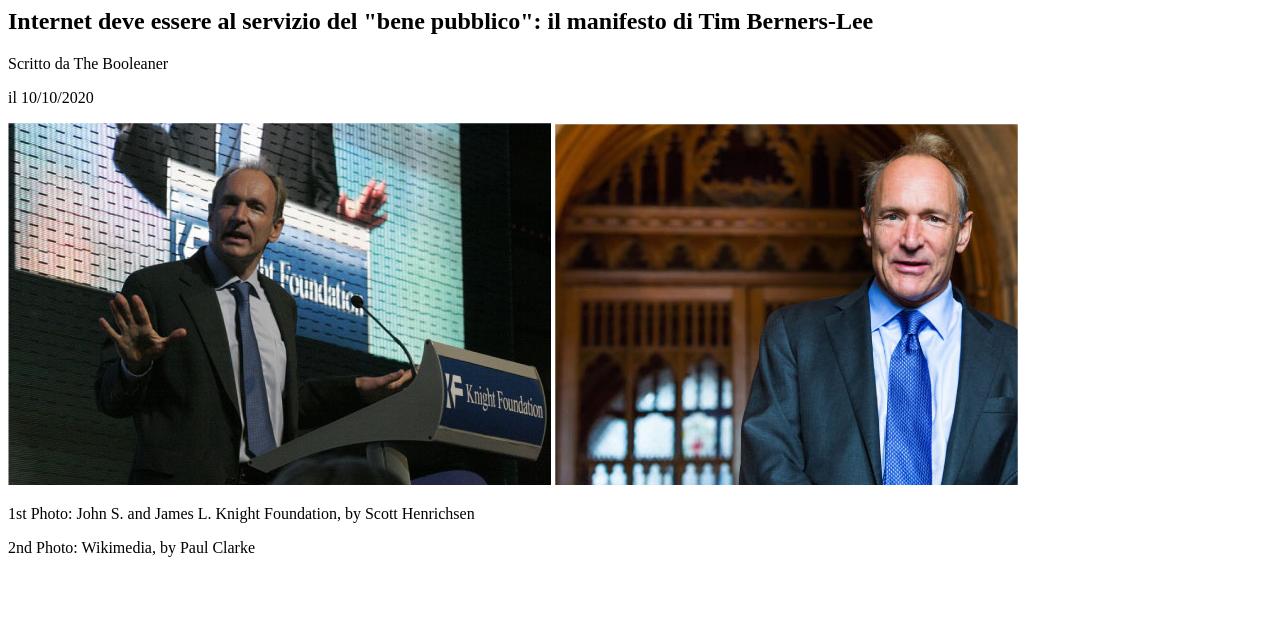
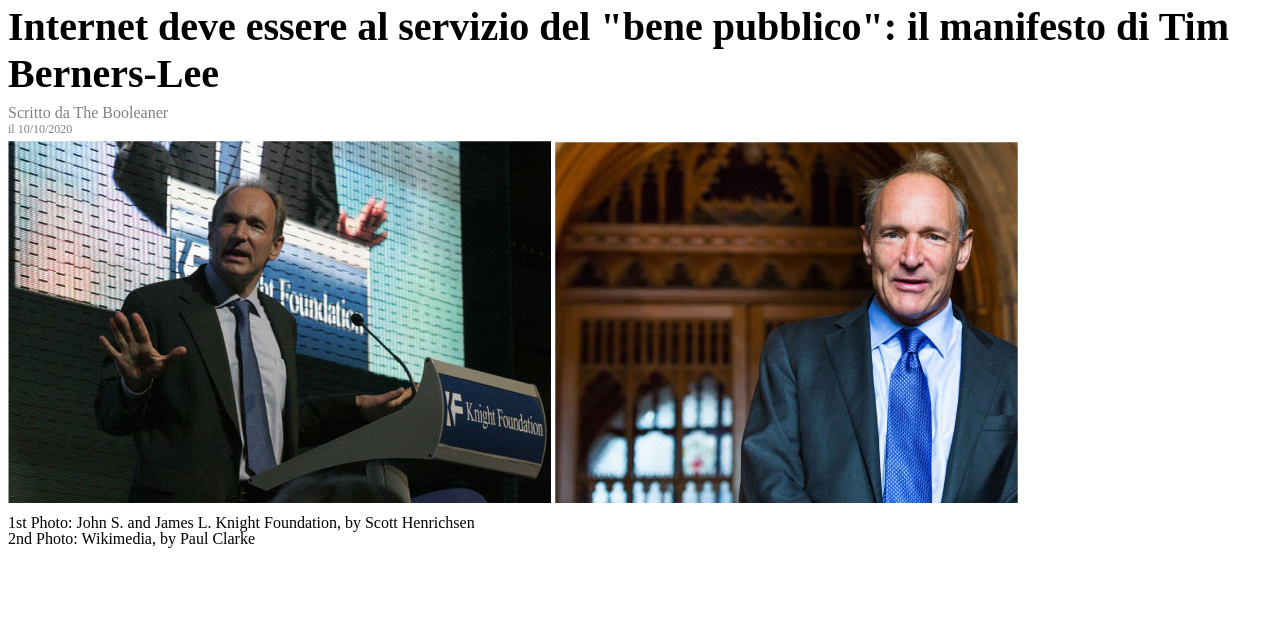
Before and after one commit to codewithFRANKGIGLI/html-css-booleaner, a plain HTML site: page index.html in a window 1280 px wide. Shown: the part 160-800 px from the top of the page. Drawn offline with Linux system fonts and the light colour scheme.

Commit message:
feat: add css file

```diff
--- a/style.css
+++ b/style.css
@@ -1,9 +1,29 @@
 header {
     background-color: #4EA0FF;
     background-image: url("/img/pattern.png");
+    background-size: 300px;
 }
 
 #logo {
     padding: 20px;
     width: 30%;
 }
+
+#writer, #date {
+    color: #808080;
+}
+
+h1, h6 {
+    font-size: 40px;
+    margin: 0;
+    padding-top: 15px;
+
+}
+
+#date {
+    font-size: 12px;
+}
+
+p {
+    line-height: 0%;
+}
```
